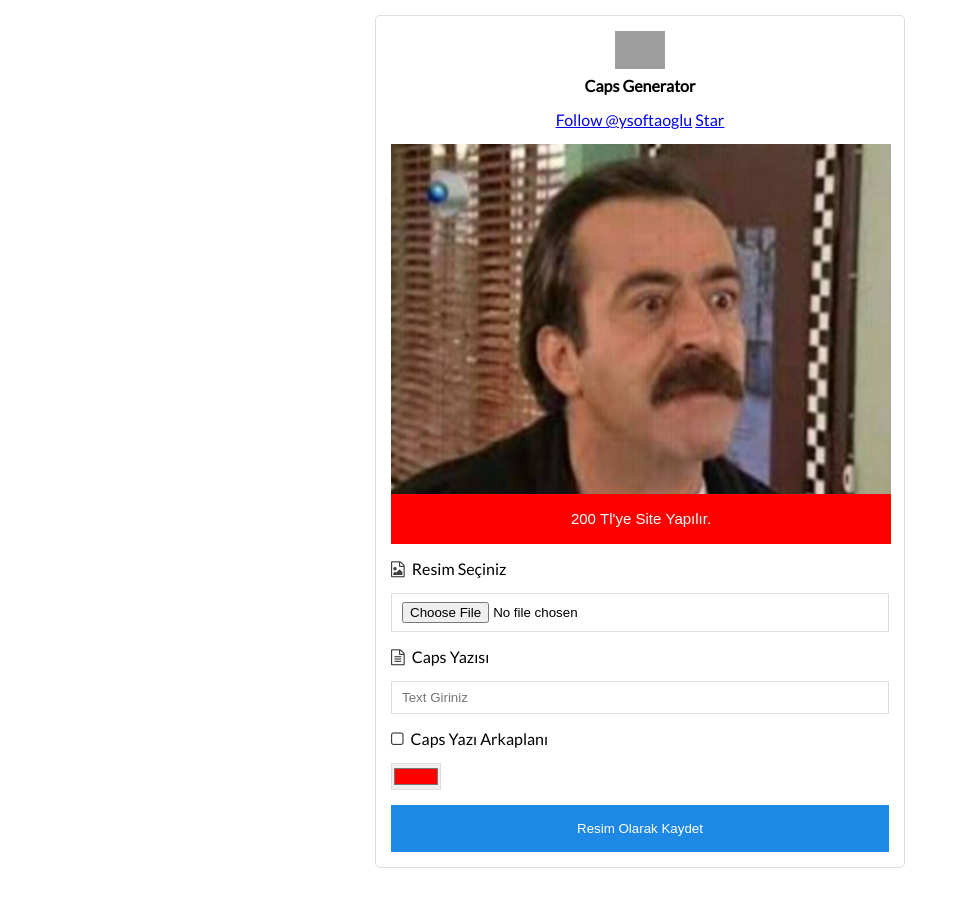
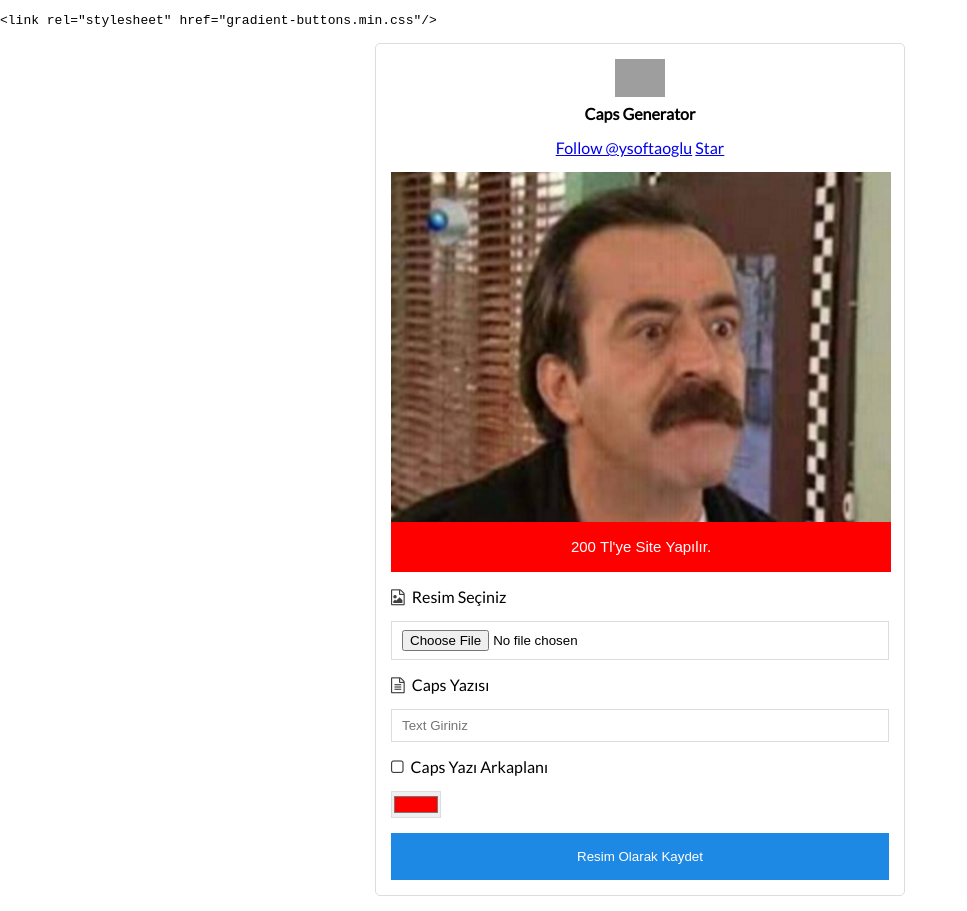
Before and after one commit to ysoftaoglu/CapsGenerator, a website: page index.html in a window 1280 px wide. Shown: the whole page, without its empty margins (0-967 px from the left). Before the commit the page ends 883 px from the top, so only its background shows below. Drawn offline with Linux system fonts and the light colour scheme; grey boxes are pictures that could not be loaded; a small style sheet from the web is missing.

Commit message:
Create index.html

```diff
--- a/index.html
+++ b/index.html
@@ -7,9 +7,12 @@
   <link href="https://maxcdn.bootstrapcdn.com/font-awesome/4.7.0/css/font-awesome.min.css" rel="stylesheet">
   <link href="https://fonts.googleapis.com/css?family=Lato" rel="stylesheet">
   <link rel="stylesheet" href="dist/css/min.css">
+  <link rel="stylesheet" href="http://prismjs.com/themes/prism.css">
 </head>
 
 <body>
+  <pre><code class="language-html">&lt;link rel="stylesheet" href="gradient-buttons.min.css"/&gt;
+</code></pre>
   <main class="app">
     <div class="app__logo">
       <img class="app__logo-img u-block" src="https://raw.githubusercontent.com/ysoftaoglu/CapsGeneretor/master/img/logo.PNG">
@@ -42,6 +45,7 @@
     </div>
   </main>
   <script async defer src="https://buttons.github.io/buttons.js"></script>
+  <script src="http://prismjs.com/prism.js"></script>
   <script src="dist/js/min.js"></script>
 </body>
 
```
